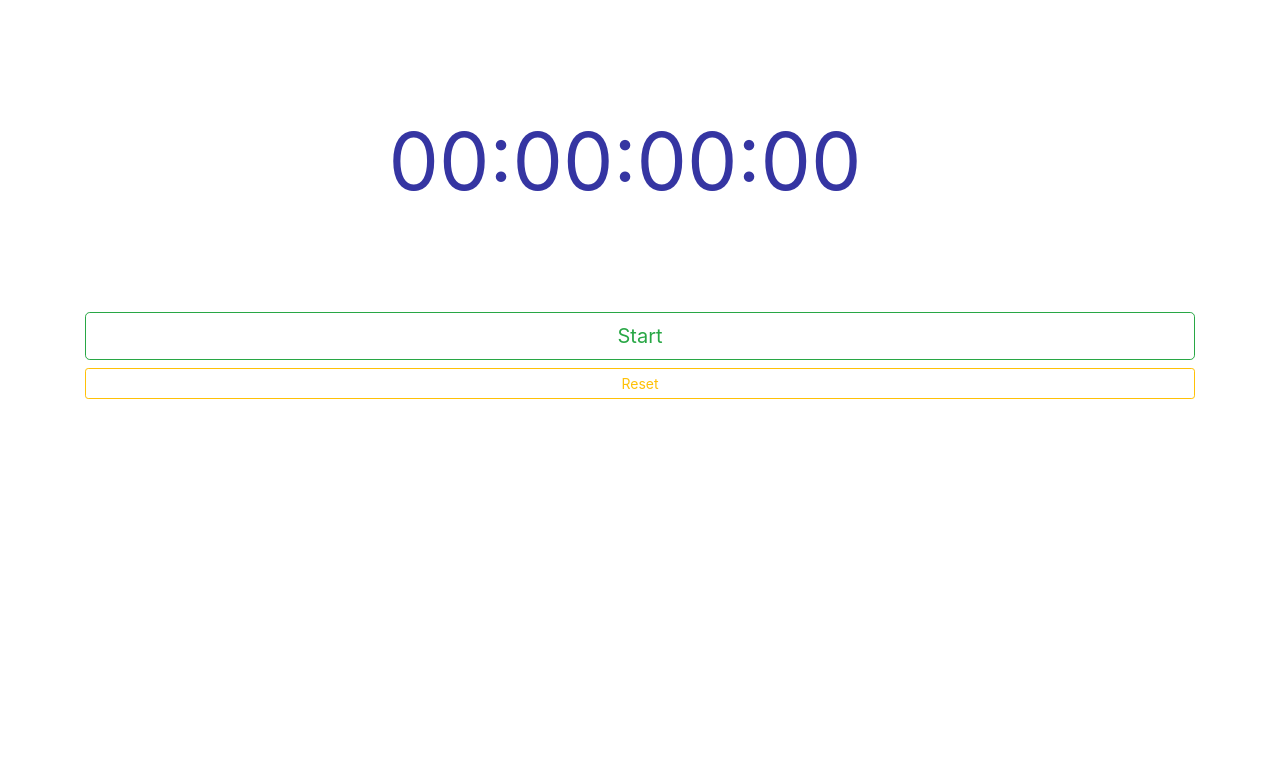
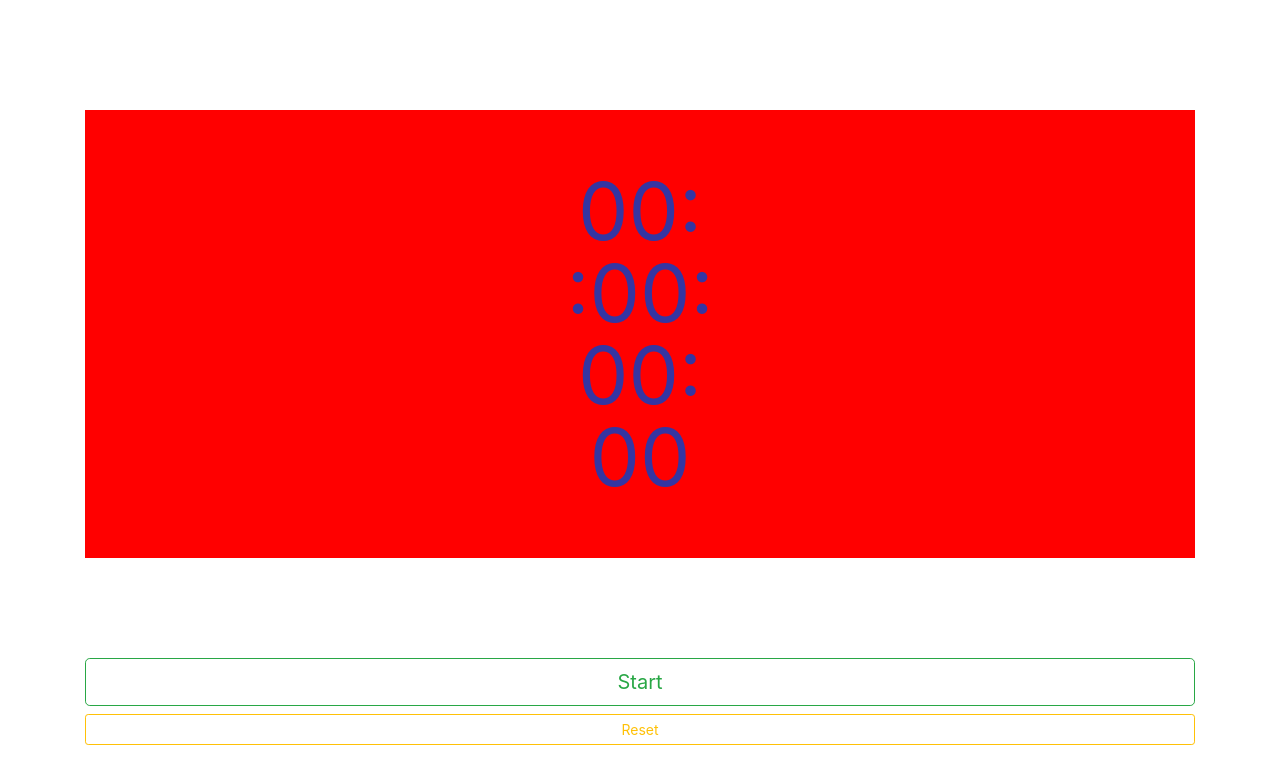
Before and after one commit to grlara9/react_stopwatch, a React (Create React App) app in the folder react-stopwatch/: page / in a window 1280 px wide. Shown: the top 784 px of the page. Built offline with nearby package versions, Linux system fonts and the light colour scheme.

Commit message:
modified app.css class counter add margin and background color

```diff
--- a/react-stopwatch/src/App.css
+++ b/react-stopwatch/src/App.css
@@ -8,17 +8,16 @@ body {
   background-color: #3535A2
 }
 .counter {
-  display: flex;
-  flex-wrap: wrap;
-  justify-content: center;
-  width: 70%;
-  margin: 100px auto;
-  padding: 10px;
-  background: white
+  width: 100%;
+    background: red;
+    margin: 100px auto;
+    position: relative;
+
 }
 
 .counter .time {
-  margin-right: 30px;
+  padding: 60px 0px;
+  text-align: center;
 }
 
 .counter .time-value {
--- a/react-stopwatch/src/components/stopwatch.component.js
+++ b/react-stopwatch/src/components/stopwatch.component.js
@@ -48,7 +48,16 @@ class Stopwatch extends Component{
                 <div className="counter">
                     <div className="time">
                         <div className="time-value">
-                            {hours}:{minutes}:{seconds}:{milliseconds}
+                            {hours}:
+                        </div>
+                        <div className="time-value">
+                            :{minutes}:
+                        </div>
+                        <div className="time-value">
+                           {seconds}:
+                        </div>
+                        <div className="time-value">
+                            {milliseconds}
                         </div>
                     </div>
                 </div>
```
